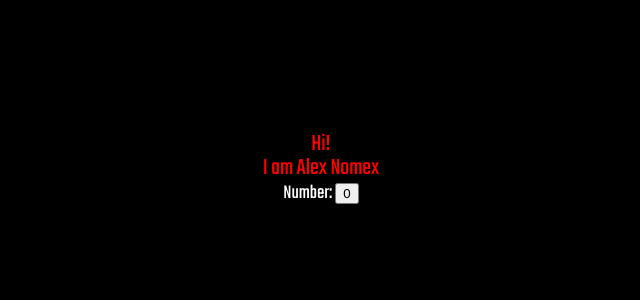
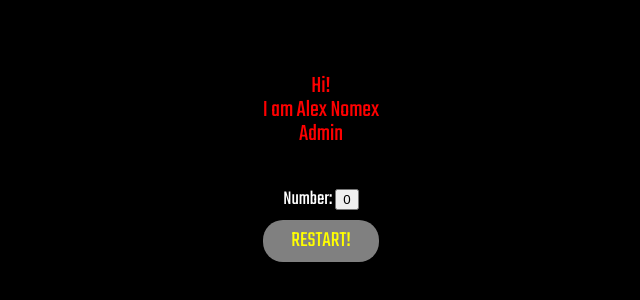
Before and after one commit to Nomex2008/My-React-App-Studing, a React (Vite) app: page / in a window 1280 px wide. Shown: the part 232-532 px from the top of the page, without its empty margins (319-959 px from the left). Built offline with nearby package versions, Linux system fonts and the light colour scheme.

Commit message:
Commit 3(Restructurization)
Restructurization app files.

```diff
--- a/src/App.tsx
+++ b/src/App.tsx
@@ -1,21 +1,18 @@
-import { useState } from 'react'
 import styles from './app.module.css'
+import Count from './components/Count/Count'
+import Hero from './components/Hero/Hero'
 
-const NAME = [
-  'Alex',
-  'Nomex',
-]
+
+const role = 'admin'
 
 function App() {
-  let [count, setCount] = useState(0)
 
   return (
     <section className={styles.app}>
-      <p>Hi!</p>
-      <div>
-      I am {NAME.map(name => (<span key={name}>{name} </span>))}
-      </div>
-      <span className={styles.span}>Number:  </span><button onClick={() => setCount((count) => count + 1)}>{count}</button>
+
+      <Hero role={role}/>
+      <Count/>
+
     </section>
   )
 }
--- a/src/app.module.css
+++ b/src/app.module.css
@@ -1,9 +1,35 @@
-.span {
-    color: #fff;
-    font-size: 20px;
+button {
+    cursor: pointer;
 }
 
 .app {
     color: red;
     text-align: center;
 }
+
+.span {
+    color: #fff;
+    font-size: 20px;
+}
+.count {
+    margin-top: 40px;
+}
+
+.restart {
+    color: yellow;
+    cursor: pointer;
+
+    font-size: 22px;
+    margin-top: 10px;
+    user-select: none;
+
+    background-color: gray;
+    border-radius: 20px;
+    padding: 10px 5px;
+
+    transition: all .3s ease;
+}
+.restart:hover {
+    color: gray;
+    background-color: black;
+}
--- /dev/null
+++ b/src/components/Count/Count.tsx
@@ -0,0 +1,18 @@
+import { useState } from 'react'
+import styles from '../../app.module.css'
+
+const Count = () => {
+    let [count, setCount] = useState(0)
+
+    return (
+    <>
+        <div className={styles.count}>
+            <span className={styles.span}>Number:  </span><button onClick={() => setCount((count) => count + 1)}>{count}</button>
+        </div>
+
+        <div onClick={() => setCount(count => count = 0)} className={styles.restart}>RESTART!</div>
+    </>
+    )
+}
+
+export default Count
--- /dev/null
+++ b/src/components/Hero/Hero.tsx
@@ -0,0 +1,26 @@
+let isAuth = false
+
+const NAME = [
+  'Alex',
+  'Nomex',
+]
+
+const Hero = ({role}: any) => {
+  return (
+    <>
+        <p>Hi!</p>
+      <div>
+      I am {NAME.map(name => (<span key={name}>{name} </span>))}
+      </div>
+
+      {isAuth
+      ? 'You authorized'
+      : role === 'admin'
+      ? 'Admin'
+      : 'Log in!'}
+
+    </>
+  )
+}
+
+export default Hero
--- a/tsconfig.node.json
+++ b/tsconfig.node.json
@@ -4,7 +4,7 @@
     "skipLibCheck": true,
     "module": "ESNext",
     "esModuleInterop": true,
-    "moduleResolution": "bundler",
+    "moduleResolution": "node",
     "allowSyntheticDefaultImports": true,
     "strict": true
   },
```
